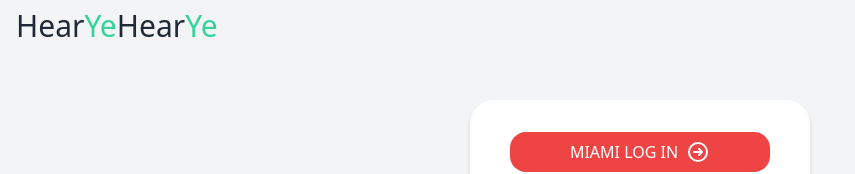
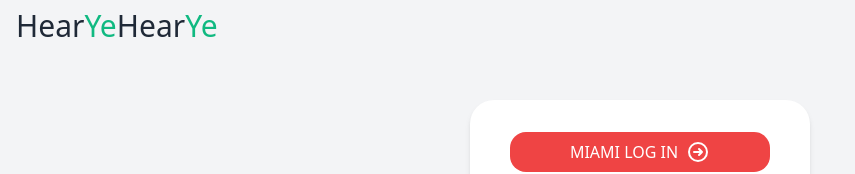
Before and after one commit to joshuaferr1s/hearyehearye, a Vue app: page / in a window 1280 px wide. Shown: the top 174 px of the page, without its empty margins (0-855 px from the left). Built offline with nearby package versions, Linux system fonts and the light colour scheme; no server answers.

Commit message:
:lipstick: updated emerald color of logo

```diff
--- a/src/components/AppBar.vue
+++ b/src/components/AppBar.vue
@@ -7,7 +7,7 @@ const auth = useAuthStore();
 <template>
   <nav class="px-4 py-2 flex justify-between items-center mb-6">
     <div>
-      <h1 class="text-xl sm:text-3xl text-gray-800">Hear<span class="text-emerald-400">Ye</span>Hear<span class="text-emerald-400">Ye</span></h1>
+      <h1 class="text-xl sm:text-3xl text-gray-800">Hear<span class="text-emerald-500">Ye</span>Hear<span class="text-emerald-500">Ye</span></h1>
     </div>
     <div v-if="auth.user">
       <button @click="() => auth.logout()" class="focus:outline-none text-red-600 text-sm py-2 px-5 rounded-full border border-red-600 hover:bg-red-50">Log Out</button>
```
